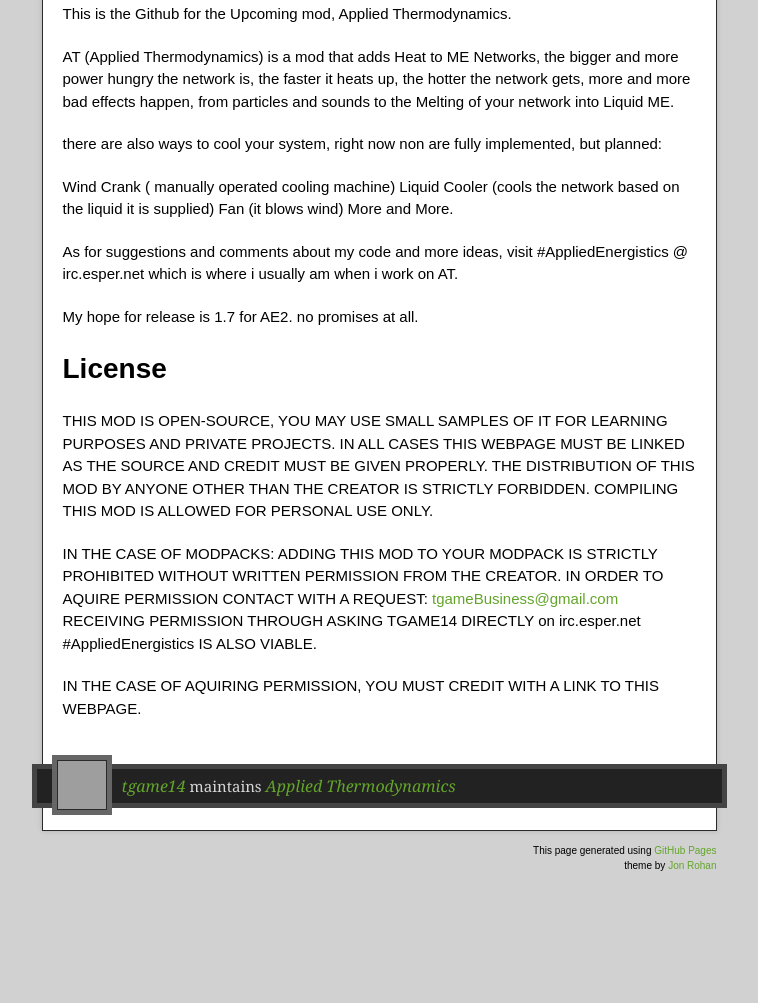
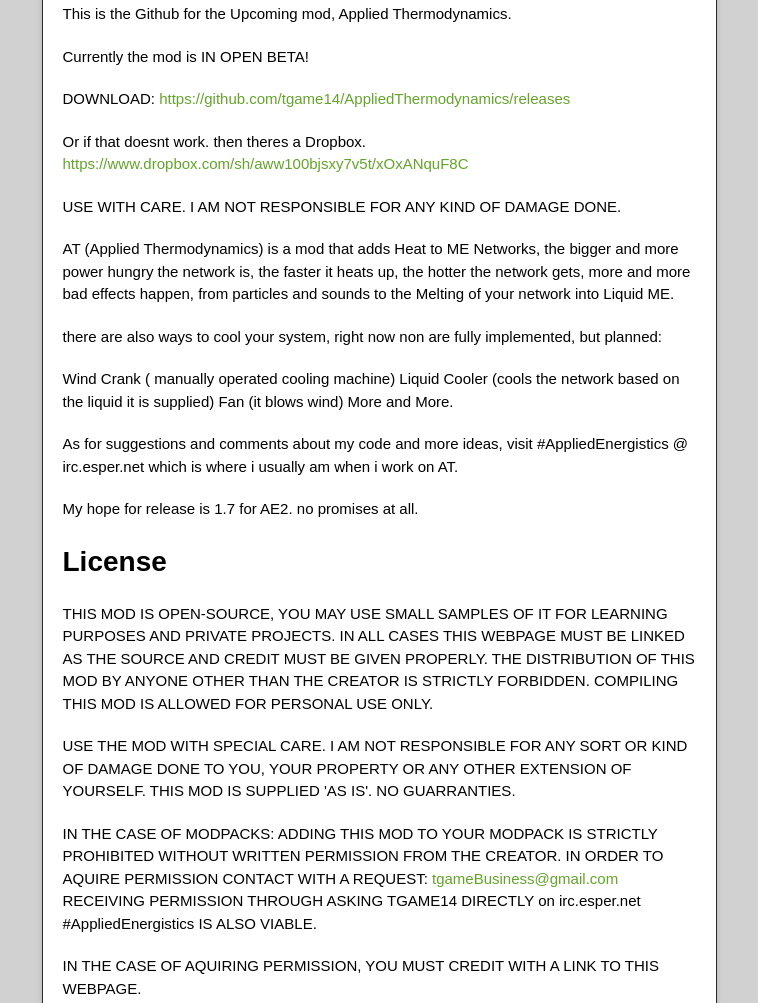
Before and after one commit to tgame14/AppliedThermodynamics, a plain HTML site: page index.html in a window 1280 px wide. Shown: the part 430-1433 px from the top of the page, without its empty margins (261-1019 px from the left). Before the commit the page ends 1393 px from the top, so only its background shows below. Drawn offline with nearby package versions, Linux system fonts and the light colour scheme; grey boxes are pictures that could not be loaded.

Commit message:
Create gh-pages branch via GitHub

```diff
--- a/index.html
+++ b/index.html
@@ -41,6 +41,16 @@
 
 <p>This is the Github for the Upcoming mod, Applied Thermodynamics.</p>
 
+<p>Currently the mod is IN OPEN BETA!</p>
+
+<p>DOWNLOAD:
+<a href="https://github.com/tgame14/AppliedThermodynamics/releases">https://github.com/tgame14/AppliedThermodynamics/releases</a></p>
+
+<p>Or if that doesnt work. then theres a Dropbox.
+<a href="https://www.dropbox.com/sh/aww100bjsxy7v5t/xOxANquF8C">https://www.dropbox.com/sh/aww100bjsxy7v5t/xOxANquF8C</a></p>
+
+<p>USE WITH CARE. I AM NOT RESPONSIBLE FOR ANY KIND OF DAMAGE DONE.</p>
+
 <p>AT (Applied Thermodynamics) is a mod that adds Heat to ME Networks, the bigger and more power hungry the network is, the faster it heats up,
 the hotter the network gets, more and more bad effects happen, from particles and sounds to the Melting of your network into Liquid ME.</p>
 
@@ -62,6 +72,9 @@
 IN ALL CASES THIS WEBPAGE MUST BE LINKED AS THE SOURCE AND CREDIT MUST BE GIVEN PROPERLY.
 THE DISTRIBUTION OF THIS MOD BY ANYONE OTHER THAN THE CREATOR IS STRICTLY FORBIDDEN.
 COMPILING THIS MOD IS ALLOWED FOR PERSONAL USE ONLY.</p>
+
+<p>USE THE MOD WITH SPECIAL CARE. I AM NOT RESPONSIBLE FOR ANY SORT OR KIND OF DAMAGE DONE TO YOU,
+YOUR PROPERTY OR ANY OTHER EXTENSION OF YOURSELF. THIS MOD IS SUPPLIED 'AS IS'. NO GUARRANTIES.</p>
 
 <p>IN THE CASE OF MODPACKS:
 ADDING THIS MOD TO YOUR MODPACK IS STRICTLY PROHIBITED WITHOUT WRITTEN PERMISSION FROM THE CREATOR.
```
Also changed, not shown: params.json (+1 -1 lines).
